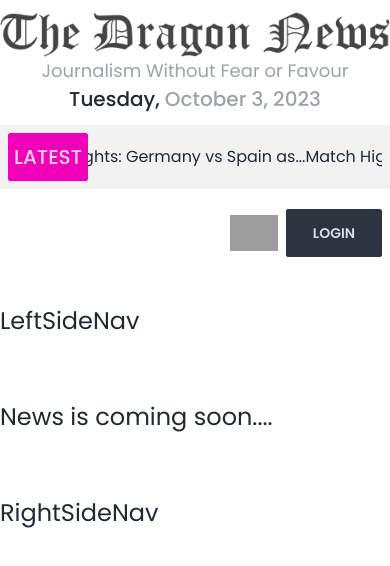
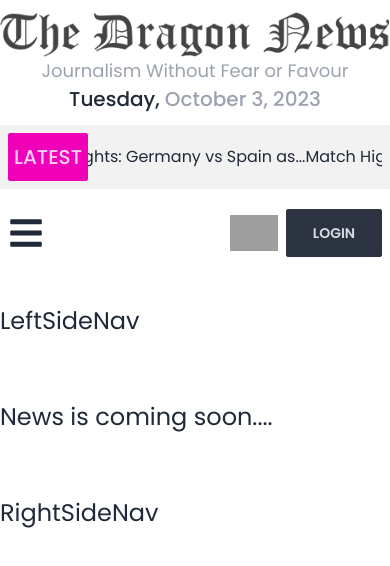
Before and after one commit to FazleRifat/dragon-news, a React (Vite) app: page / in a window 390 px wide. Shown: the top 566 px of the page. Built offline with nearby package versions, Linux system fonts and the light colour scheme; grey boxes are pictures that could not be loaded.

Commit message:
navbar responsive done

```diff
--- a/src/Components/Shared/Navbar/Navbar.jsx
+++ b/src/Components/Shared/Navbar/Navbar.jsx
@@ -1,7 +1,11 @@
 import { NavLink } from "react-router-dom";
+import { FaBars } from 'react-icons/fa';
+import { AiOutlineClose } from 'react-icons/ai';
 import loginLogo from "../../../assets/user.png"
+import { useState } from "react";
 
 const Navbar = () => {
+    const [show,setShow] = useState(false)
   const navlinks = (
     <>
       <li className="text-gray-400">
@@ -37,10 +41,19 @@ const Navbar = () => {
     </>
   );
 
+
   return (
+
     <div className="navbar bg-base-100">
       <div className="navbar-start">
-        <div className="dropdown"></div>
+        <div className="dropdown md:hidden" onClick={()=> setShow(!show)}>
+            {show?<AiOutlineClose className="text-4xl"></AiOutlineClose > :<FaBars className="text-4xl"></FaBars>}
+            <ul className={`absolute bg-base-200 rounded-lg w-36 font-bold top-14 left-0  ${show? ' ':'hidden'}`}>
+                {
+                    navlinks
+                }
+            </ul>
+        </div>
       </div>
       <div className="navbar-center hidden lg:flex">
         <ul className="menu menu-horizontal px-1">
```
